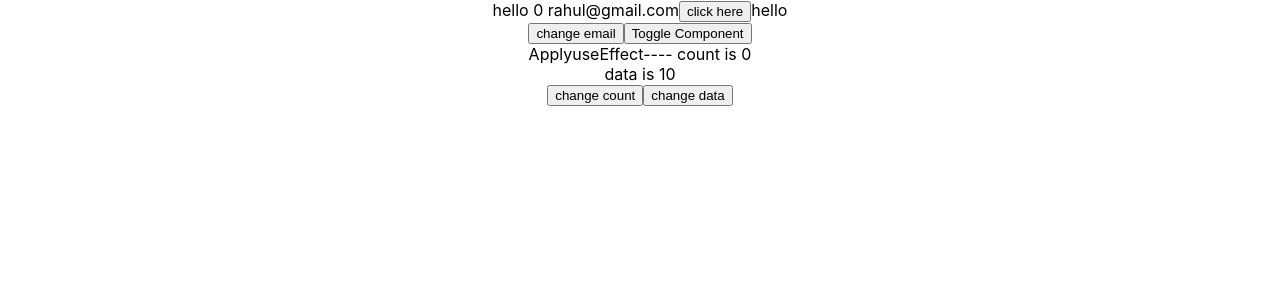
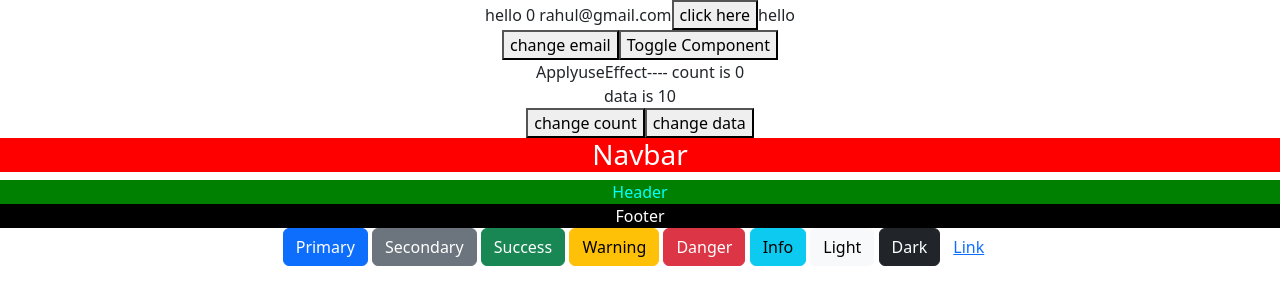
Before and after one commit to rahulrajput1996/ReactJsTutorialHindi, a React (Create React App) app in the folder myblog/: page / in a window 1280 px wide. Shown: the top 304 px of the page. Built offline with nearby package versions, Linux system fonts and the light colour scheme.

Commit message:
css usage

```diff
--- a/myblog/package.json
+++ b/myblog/package.json
@@ -6,7 +6,9 @@
     "@testing-library/jest-dom": "^5.16.5",
     "@testing-library/react": "^13.4.0",
     "@testing-library/user-event": "^13.5.0",
+    "bootstrap": "^5.2.3",
     "react": "^18.2.0",
+    "react-bootstrap": "^2.7.2",
     "react-dom": "^18.2.0",
     "react-scripts": "5.0.1",
     "web-vitals": "^2.1.4"
--- a/myblog/src/App.js
+++ b/myblog/src/App.js
@@ -10,6 +10,10 @@ import './App.css';
 import React, { useState } from 'react';
 import FirstLifeCycleConstructor from './FirstLifeCycleConstructor';
 import ApplyuseEffect from './ApplyuseEffect';
+import Footer from './components/Footer';
+import Header from './components/Header';
+import Navbar from './components/Navbar';
+import Mycompoent from './components/Mycompoent';
 // import PropsInClass from './PropsInClass';
 // import GetInputBox from './GetInputBox';
 // import HideShowToggle from './HideShowToggle';
@@ -41,6 +45,10 @@ function App() {
       <button onClick={() => { setshow(!show) }}>Toggle Component</button>
       <ApplyuseEffect mydata={data} />
       <button onClick={() => { setData(data + 5) }}>change data</button>
+      <Navbar />
+      <Header />
+      <Footer />
+      <Mycompoent />
       {/* <Form />
       <Myfile1 />
       <Myfile2 />
--- /dev/null
+++ b/myblog/src/Header.module.css
@@ -0,0 +1,4 @@
+.primary {
+    background-color: green;
+    color: aqua;
+}
--- /dev/null
+++ b/myblog/src/NavbarStyle.css
@@ -0,0 +1,4 @@
+h3 {
+    background-color: red;
+    color: white;
+}
--- /dev/null
+++ b/myblog/src/components/Footer.js
@@ -0,0 +1,9 @@
+import React from 'react'
+
+function Footer() {
+    return (
+        <div style={{ backgroundColor: 'black', color: "white" }}>Footer</div>
+    )
+}
+
+export default Footer
--- /dev/null
+++ b/myblog/src/components/Header.js
@@ -0,0 +1,10 @@
+import React from 'react'
+import style from "../Header.module.css"
+function Header() {
+    console.log(style)
+    return (
+        <div className={style.primary}>Header</div>
+    )
+}
+
+export default Header
--- /dev/null
+++ b/myblog/src/components/Mycompoent.js
@@ -0,0 +1,20 @@
+import React from 'react'
+import 'bootstrap/dist/css/bootstrap.min.css';
+import Button from 'react-bootstrap/Button';
+function Mycompoent() {
+    return (
+        <div>
+            <Button variant="primary">Primary</Button>{' '}
+            <Button variant="secondary">Secondary</Button>{' '}
+            <Button variant="success">Success</Button>{' '}
+            <Button variant="warning">Warning</Button>{' '}
+            <Button variant="danger">Danger</Button>{' '}
+            <Button variant="info">Info</Button>{' '}
+            <Button variant="light">Light</Button>{' '}
+            <Button variant="dark">Dark</Button>
+            <Button variant="link">Link</Button>
+        </div>
+    )
+}
+
+export default Mycompoent
--- /dev/null
+++ b/myblog/src/components/Navbar.js
@@ -0,0 +1,11 @@
+import React from 'react'
+import "../NavbarStyle.css"
+function Navbar() {
+    return (
+        <>
+            <h3>Navbar</h3>
+        </>
+    )
+}
+
+export default Navbar
```
Also changed, not shown: 1 other file (tests, documents, lock files or other folders).
